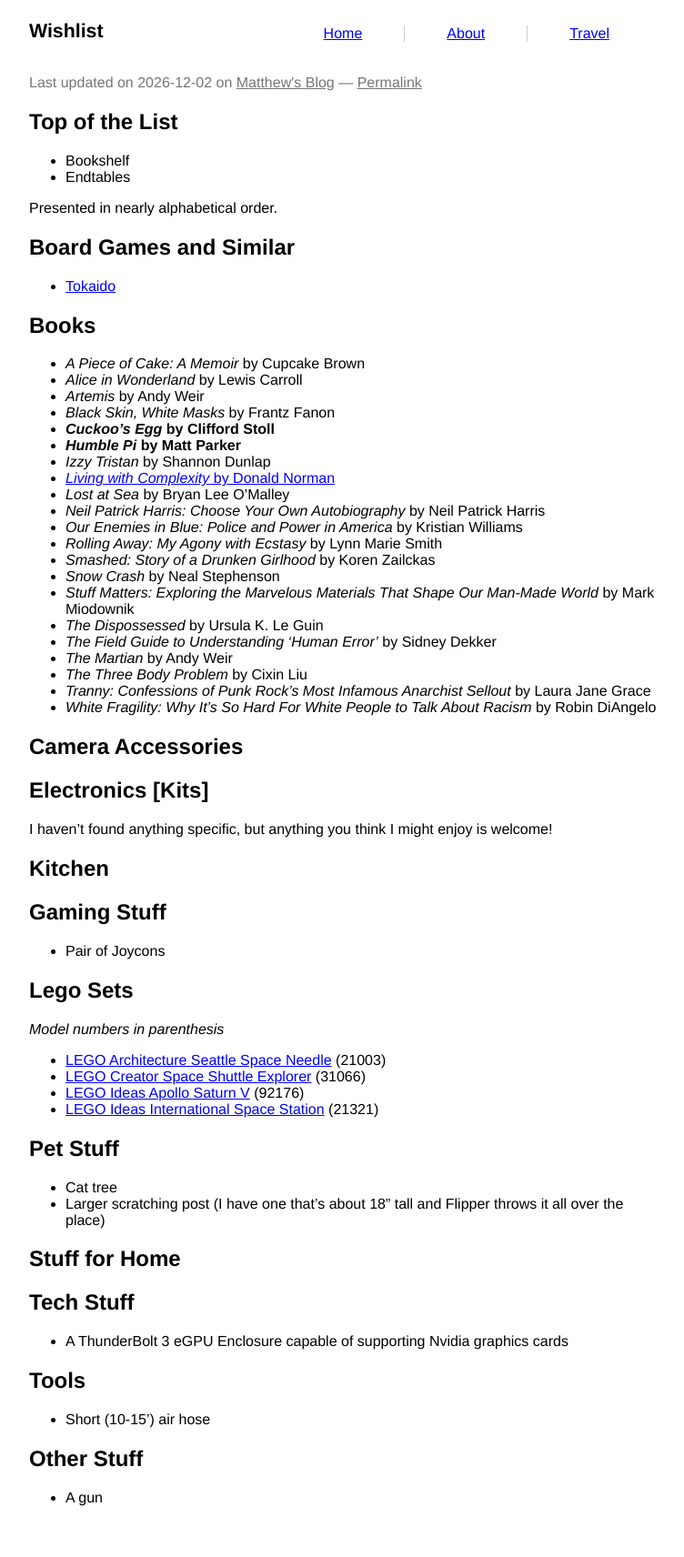
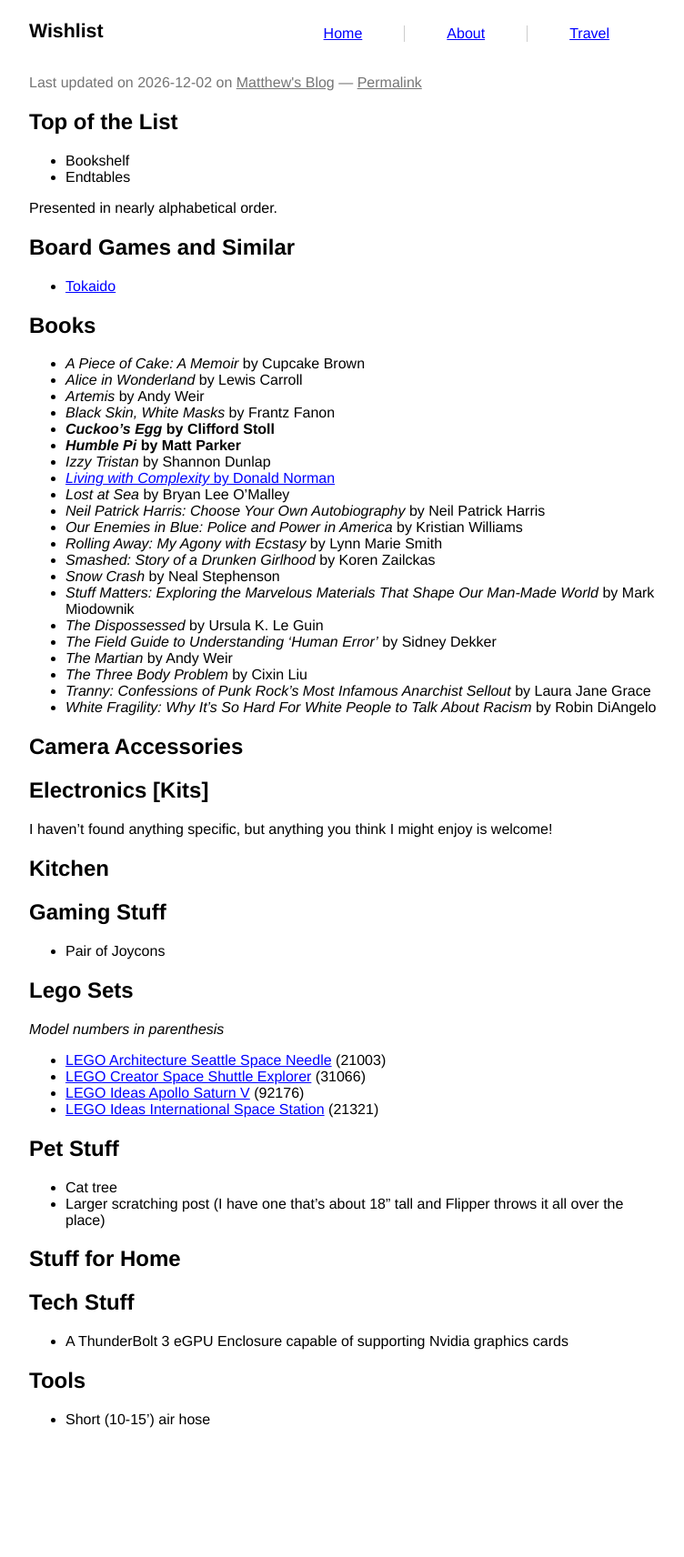
Before and after one commit to prplecake/jrgnsn.net, a Jekyll site: the page built from wishlist.md, in a window 1280 px wide. Shown: the whole page at 91% size, without its empty margins (258-1010 px from the left). Built offline with Jekyll 4.4.1, drawn with Linux system fonts in a browser that asks for light colours; a script that is not in the unit is left out; after the commit the page ends 1626 px from its top, so only the background shows below that.

Commit message:
Remove gun from wishlist

```diff
--- a/wishlist.md
+++ b/wishlist.md
@@ -75,6 +75,3 @@
 
 ## Tools
 * Short (10-15') air hose
-
-## Other Stuff
-* A gun
```
